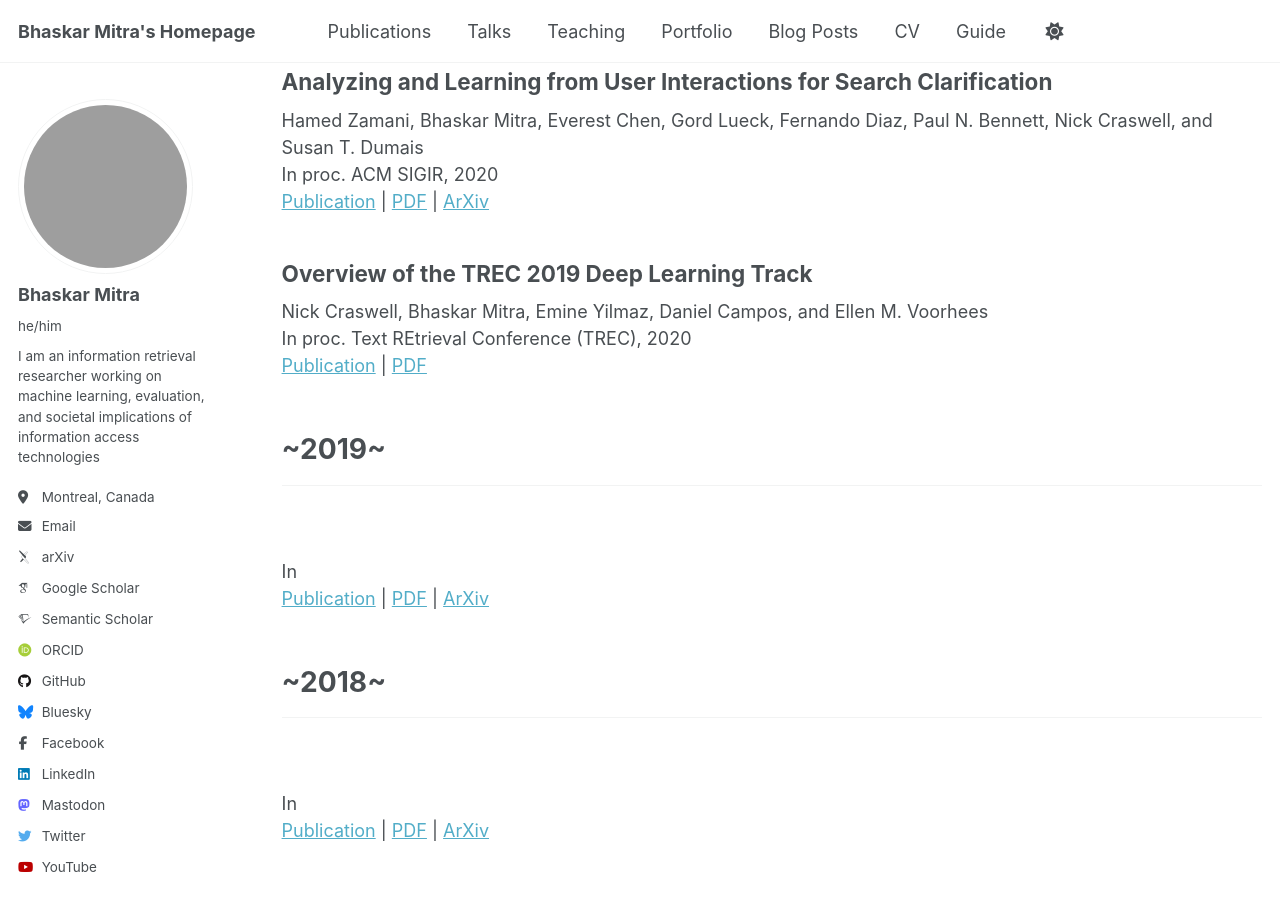
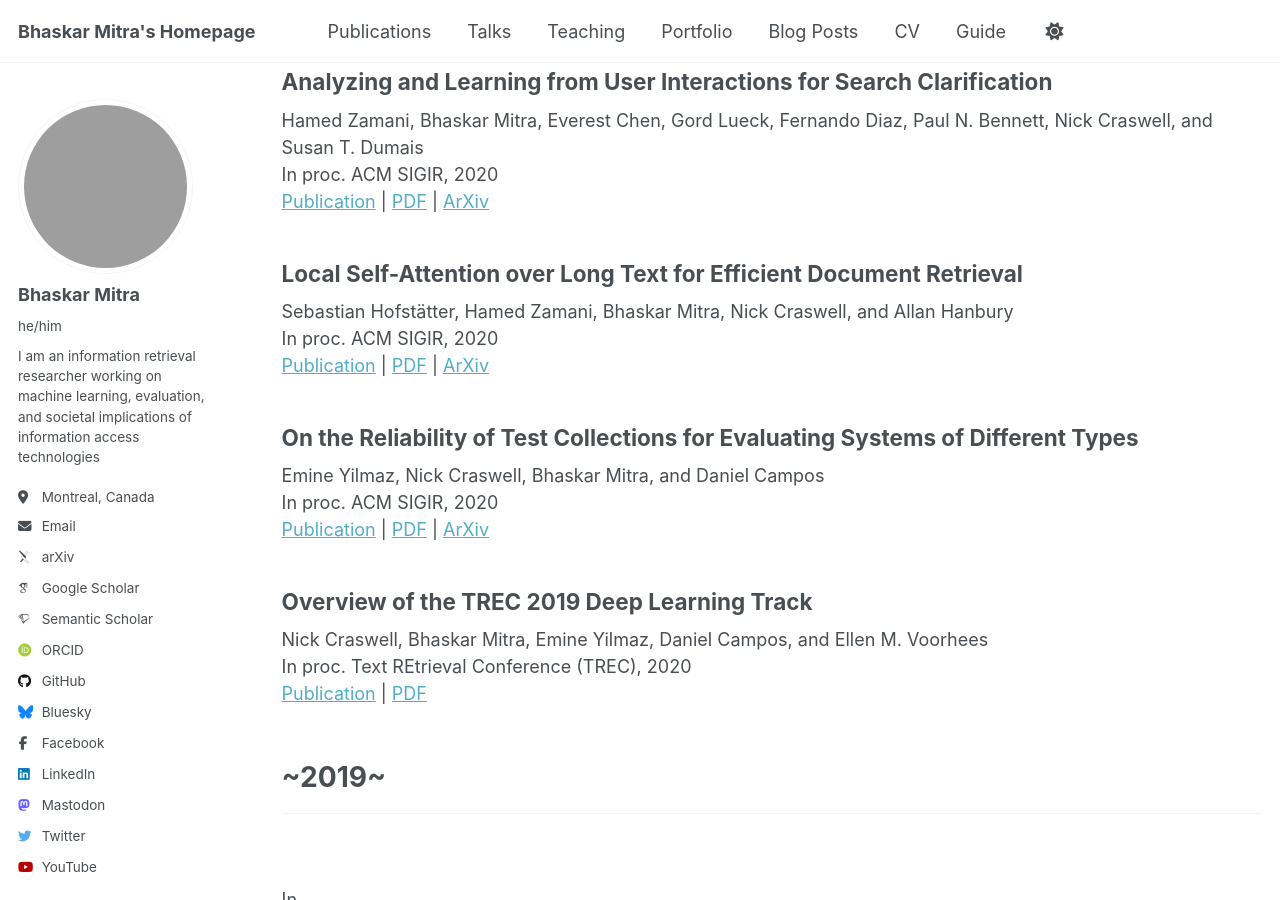
Before and after one commit to bhaskar-mitra/bhaskar-mitra.github.io, a Jekyll site: the page built from _pages/publications.html, in a window 1280 px wide and 900 px high, scrolled down 11779 px. Built offline with Jekyll 4.4.1, drawn with Linux system fonts in a browser that asks for light colours; some web fonts are replaced; grey boxes are pictures that could not be loaded.

Commit message:
Update publications.html

```diff
--- a/_pages/publications.html
+++ b/_pages/publications.html
@@ -424,6 +424,18 @@ author_profile: true
     <a href="https://dl.acm.org/doi/10.1145/3397271.3401160">Publication</a> | <a href="../files/3397271.3401160.pdf">PDF</a> | <a href="https://arxiv.org/abs/2006.00166">ArXiv</a>
   </article>
   <article class="archive__item" itemscope itemtype="http://schema.org/CreativeWork">
+    <h2>Local Self-Attention over Long Text for Efficient Document Retrieval</h2>
+    Sebastian Hofstätter, Hamed Zamani, Bhaskar Mitra, Nick Craswell, and Allan Hanbury<br/>
+    In proc. ACM SIGIR, 2020<br/>
+    <a href="https://dl.acm.org/doi/10.1145/3397271.3401224">Publication</a> | <a href="../files/3397271.3401224.pdf">PDF</a> | <a href="https://arxiv.org/abs/2005.04908">ArXiv</a>
+  </article>
+  <article class="archive__item" itemscope itemtype="http://schema.org/CreativeWork">
+    <h2>On the Reliability of Test Collections for Evaluating Systems of Different Types</h2>
+    Emine Yilmaz, Nick Craswell, Bhaskar Mitra, and Daniel Campos<br/>
+    In proc. ACM SIGIR, 2020<br/>
+    <a href="https://dl.acm.org/doi/10.1145/3397271.3401317">Publication</a> | <a href="../files/3397271.3401317.pdf">PDF</a> | <a href="https://arxiv.org/abs/2004.13486">ArXiv</a>
+  </article>
+  <article class="archive__item" itemscope itemtype="http://schema.org/CreativeWork">
     <h2>Overview of the TREC 2019 Deep Learning Track</h2>
     Nick Craswell, Bhaskar Mitra, Emine Yilmaz, Daniel Campos, and Ellen M. Voorhees<br/>
     In proc. Text REtrieval Conference (TREC), 2020<br/>
```
